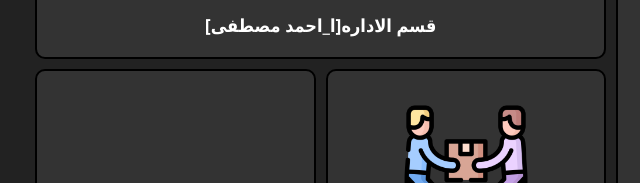
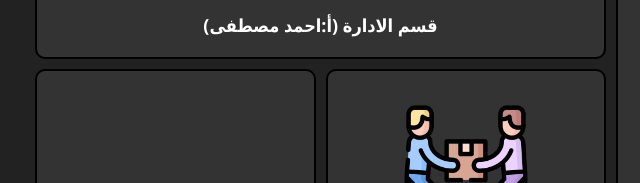
Before and after one commit to khaled-alwakel/qabany, a plain HTML site: page index.html in a window 1280 px wide. Shown: the part 400-583 px from the top of the page, 29-669 px from the left. Drawn offline with Linux system fonts and the light colour scheme.

Commit message:
Update index.html

```diff
--- a/index.html
+++ b/index.html
@@ -14,7 +14,7 @@
             <div class="box">
                 <div class="content">
                 <img src="images/manager.png" alt="">
-                   <p>قسم الاداره[ا_احمد مصطفى]</p>
+                   <p>قسم الادارة (أ:احمد مصطفى)</p>
                 </div>
             </div>
             <div class="box">
```
